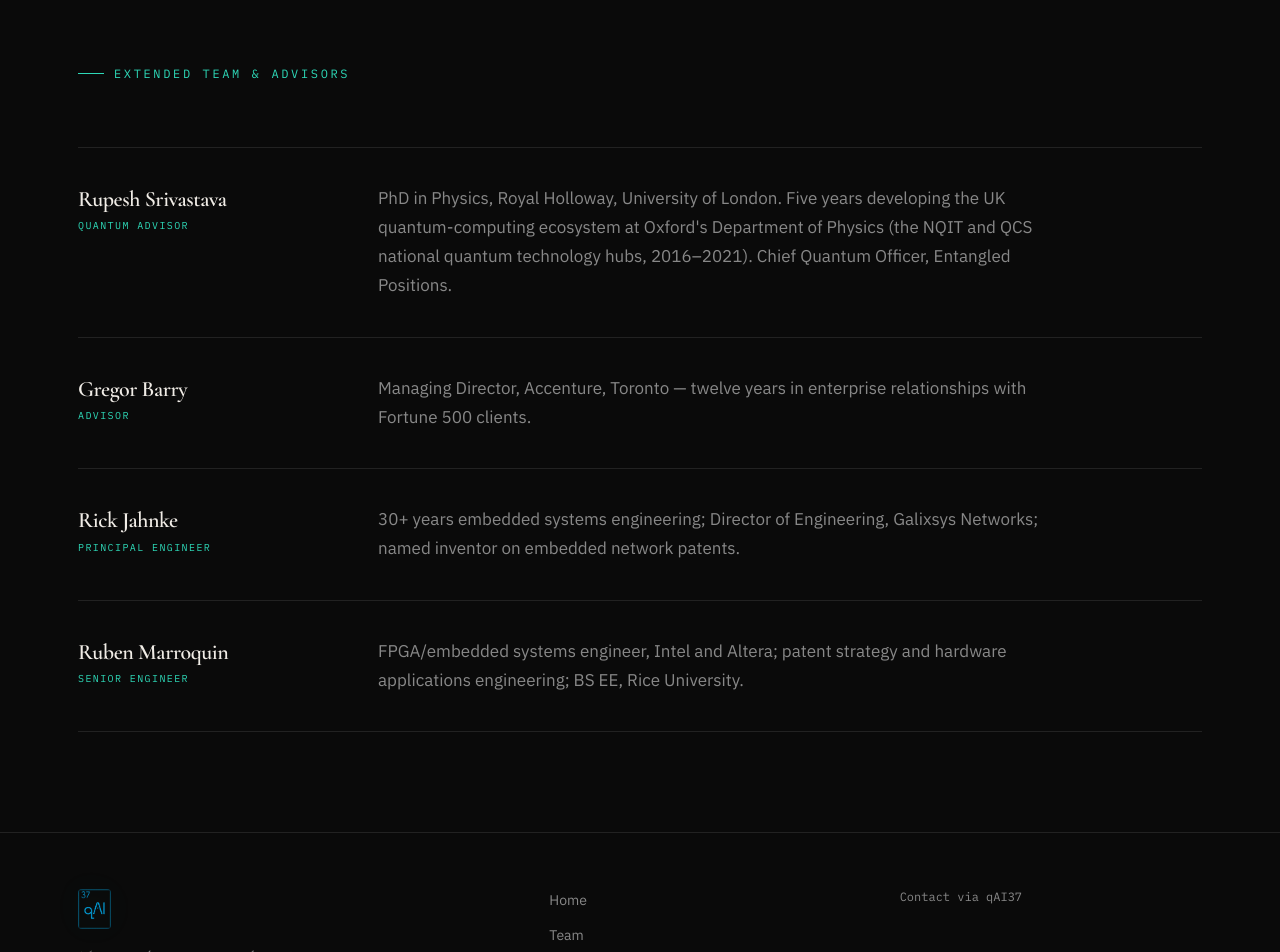
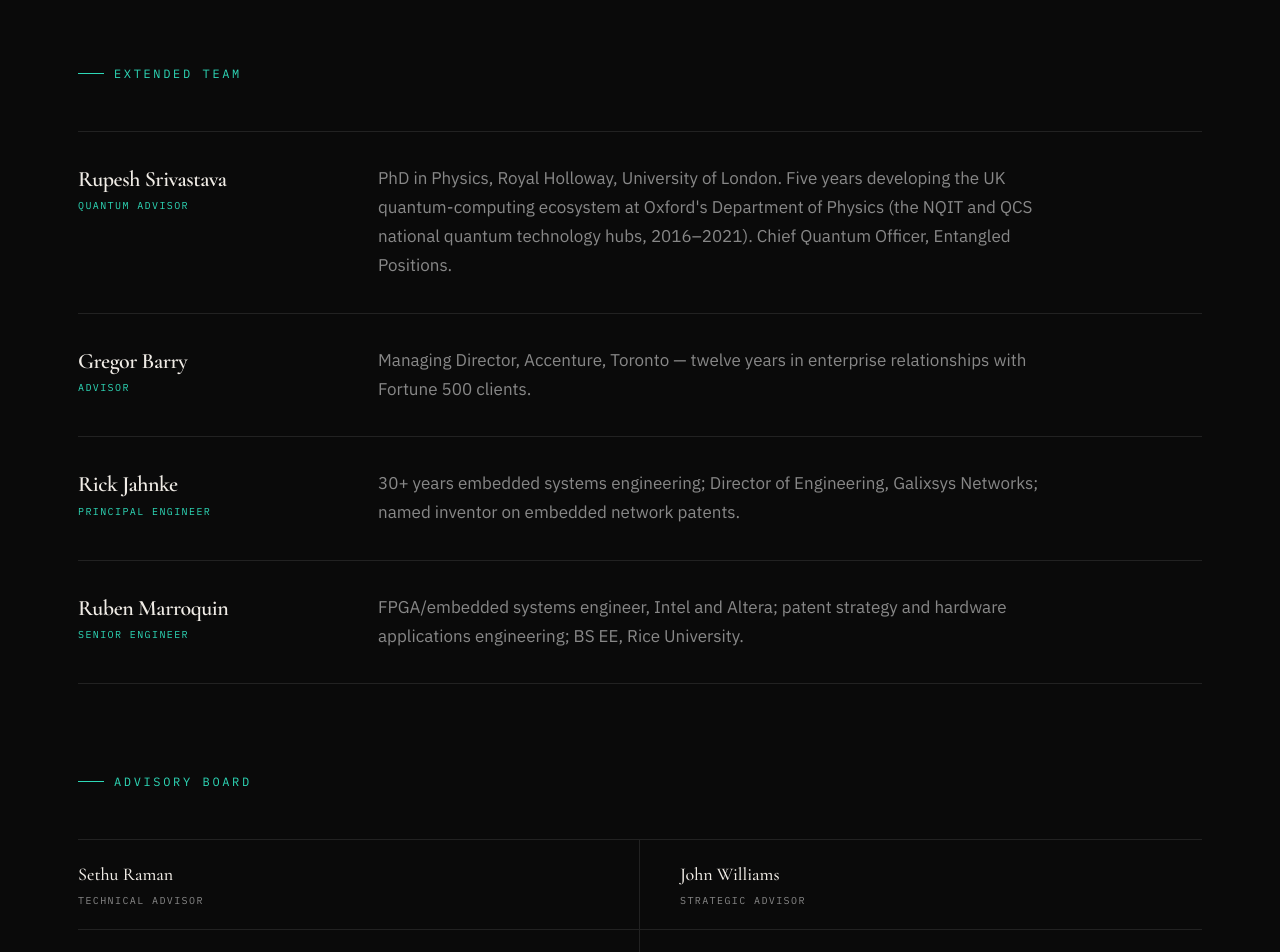
Before and after one commit to lizzierunner/qai37-site, a Next.js app: page /qai37-site/team in a window 1280 px wide. Shown: the part 2800-3752 px from the top of the page. Built offline with nearby package versions, Linux system fonts and the light colour scheme.

Commit message:
Update team page to accurately include Core Team, Extended Team, and Advisory Board

```diff
--- a/app/team/page.tsx
+++ b/app/team/page.tsx
@@ -150,10 +150,10 @@ export default function Team() {
 
       <section className="advisory-section">
         <div className="wrap">
-          <span className="eyebrow reveal">Extended team & advisors</span>
-          <div className="extended-list" style={{ marginTop: 40, borderTop: "1px solid var(--line)" }}>
+          <span className="eyebrow reveal">Extended team</span>
+          <div className="extended-list" style={{ marginTop: 24, borderTop: "1px solid var(--line)", marginBottom: 80 }}>
             {EXTENDED_TEAM.map((m) => (
-              <div key={m.name} className="bio-row reveal" style={{ padding: "36px 0", borderBottom: "1px solid var(--line)" }}>
+              <div key={m.name} className="bio-row reveal" style={{ padding: "32px 0", borderBottom: "1px solid var(--line)" }}>
                 <div className="bio-meta">
                   <p className="bio-name">{m.name}</p>
                   <p className="bio-role">{m.role}</p>
@@ -162,6 +162,16 @@ export default function Team() {
               </div>
             ))}
           </div>
+
+          <span className="eyebrow reveal">Advisory board</span>
+          <div className="advisory-list" style={{ marginTop: 24 }}>
+            {ADVISORS.map((a) => (
+              <div key={a.name} className="advisory-item reveal">
+                <span className="advisory-name">{a.name}</span>
+                <span className="advisory-role">{a.role}</span>
+              </div>
+            ))}
+          </div>
         </div>
       </section>
     </div>
```
